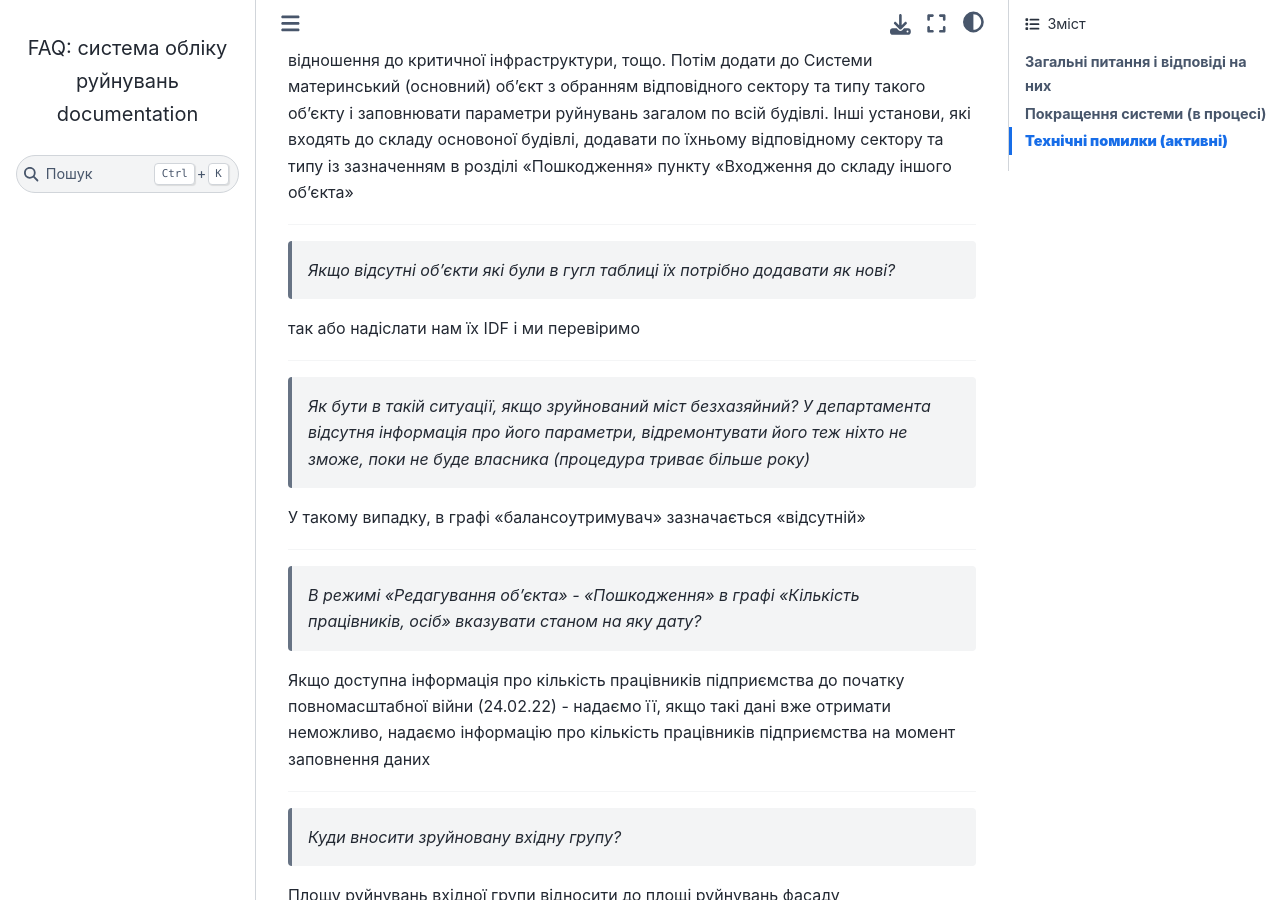
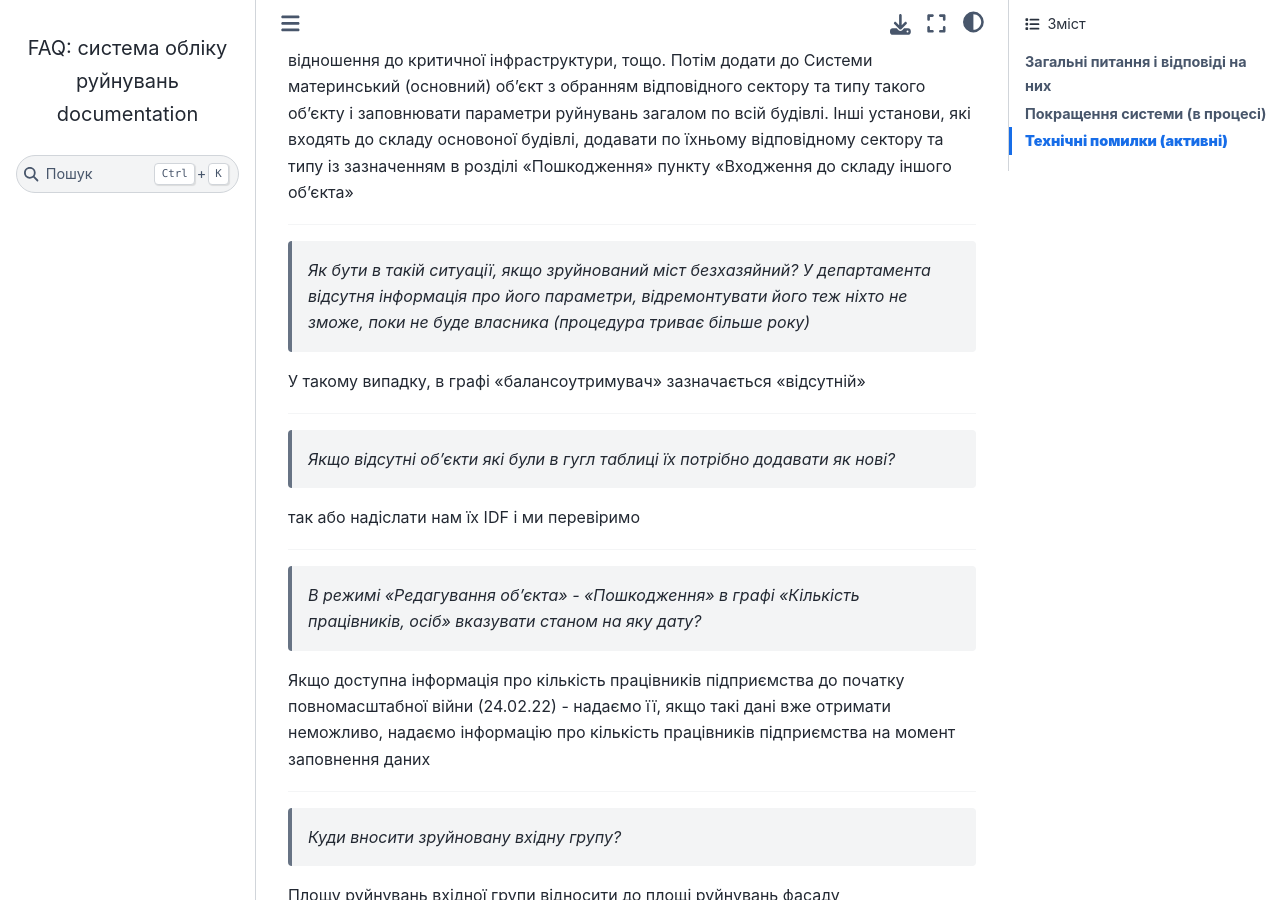
Before and after one commit to hp0404/docs.rebuild, a Sphinx documentation site: the page built from docs/source/index.md, in a window 1280 px wide and 900 px high, scrolled down 33507 px. Built offline with Sphinx 7.4.7 and the Sphinx Book theme 1.1.4, drawn with Linux system fonts in a browser that asks for light colours; some of the changed text lies outside the part shown.

Commit message:
Updated docs

```diff
--- a/docs/source/index.md
+++ b/docs/source/index.md
@@ -736,14 +736,14 @@ jpg, jpeg, png, webp, одне фото до 10Мб, до 5 фото в об'є
 Інші установи, які входять до складу основоної будівлі, додавати по їхньому відповідному сектору та типу із зазначенням в розділі "Пошкодження" пункту "Входження до складу іншого об'єкта"
 
 ---
+> *Як бути в такій ситуації, якщо зруйнований міст безхазяйний? У департамента відсутня інформація про його параметри, відремонтувати його теж ніхто не зможе, поки не буде власника (процедура триває більше року)*
+
+У такому випадку, в графі "балансоутримувач" зазначається "відсутній"
+
+---
 > *Якщо відсутні об'єкти які були в гугл таблиці їх потрібно додавати як нові?*
 
 так або надіслати нам їх IDF і ми перевіримо
-
----
-> *Як бути в такій ситуації, якщо зруйнований міст безхазяйний? У департамента відсутня інформація про його параметри, відремонтувати його теж ніхто не зможе, поки не буде власника (процедура триває більше року)*
-
-У такому випадку, в графі "балансоутримувач" зазначається "відсутній"
 
 ---
 > *В режимі "Редагування об'єкта" - "Пошкодження" в графі "Кількість працівників, осіб" вказувати станом на яку дату?*
```
Also changed, not shown: other parts of docs/source/index.md (+6 -6 lines).
